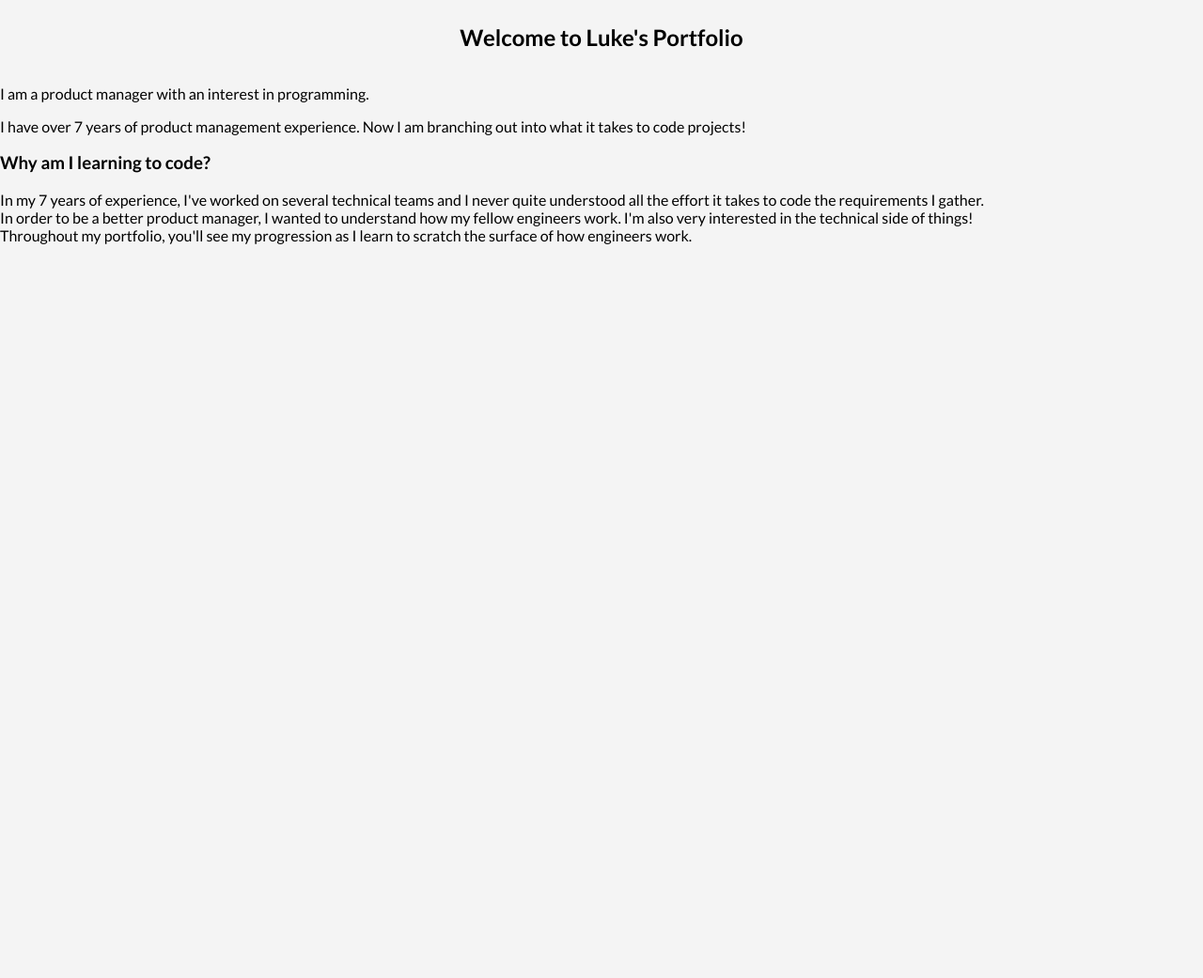
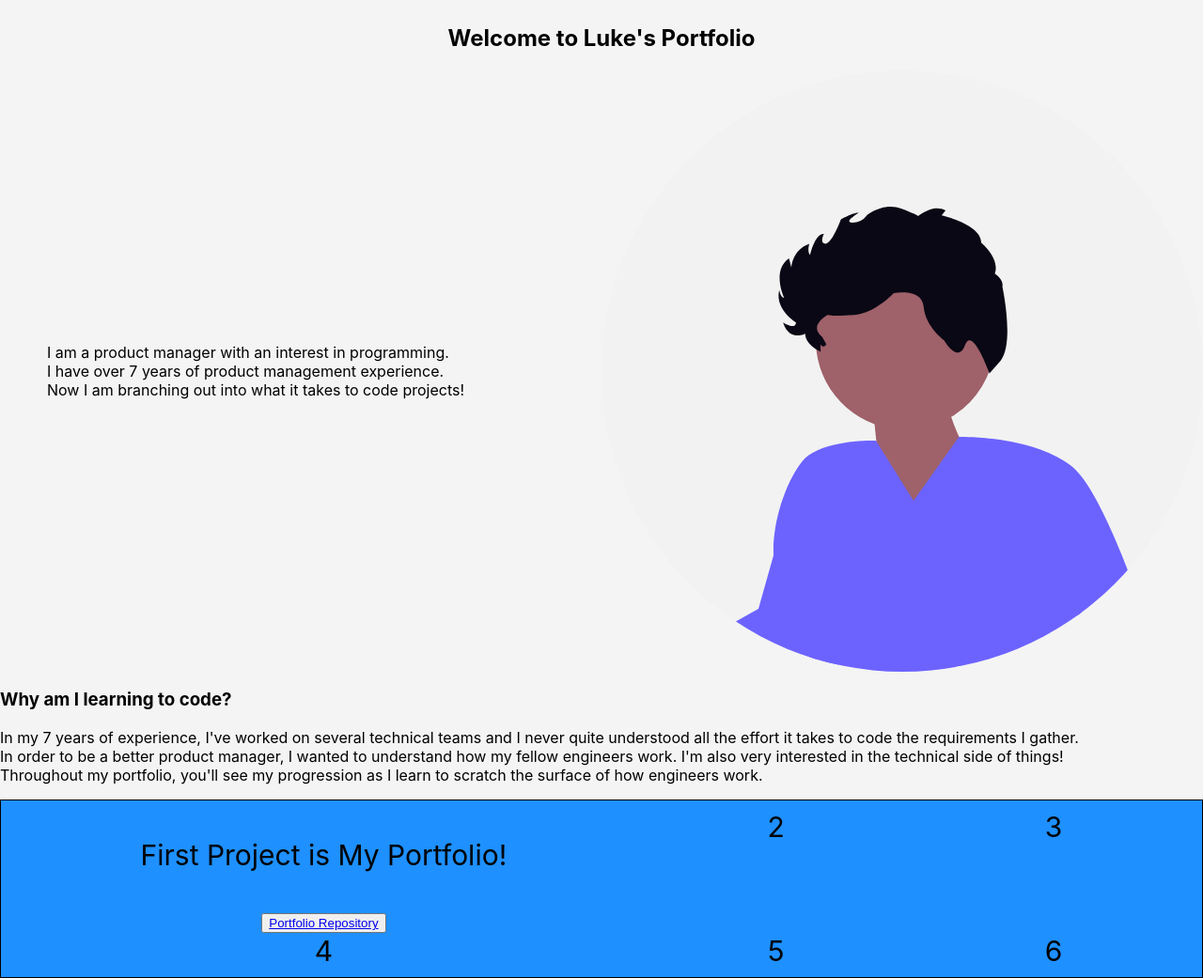
Before and after one commit to lobrique/lobrique.github.io, a plain HTML site: page Portfolio/home.html in a window 1280 px wide. Shown: the part 116-1157 px from the top of the page at 94% size. Before the commit the page ends 800 px from the top, so only its background shows below. Drawn offline with Linux system fonts and the light colour scheme.

Commit message:
Homepage content, Images, gitignore, styling

```diff
--- a/Portfolio/home.html
+++ b/Portfolio/home.html
@@ -1,31 +1,63 @@
 <!DOCTYPE html>
 <html lang="en">
   <head>
-    <link rel="stylesheet" href="style.css">
-    <link href='https://fonts.googleapis.com/css?family=Lato:400,700' rel='stylesheet' type='text/css'>
-    <meta charset="UTF-8">
-    <meta name="viewport" content="width=device-width, initial-scale=1.0">
+    <link rel="stylesheet" href="style.css" />
+    <link
+      href="https://fonts.googleapis.com/css?family=Lato:400,700"
+      rel="stylesheet"
+      type="text/css"
+    />
+    <meta charset="UTF-8" />
+    <meta name="viewport" content="width=device-width, initial-scale=1.0" />
     <title>Luke Obrique | Technical Product Manager</title>
   </head>
+  <body>
     <nav class="main-nav">
       <a href="home.html">Home</a>
       <a href="about.html">About</a>
       <a href="projects.html">Projects</a>
       <a href="contact.html">Contact</a>
     </nav>
-<body>
     <div class="hero">
       <h1>Luke's Portfolio</h1>
       <h2>Welcome to Luke's Portfolio</h2>
     </div>
+    <div class="text-image">
+      <p>
+        I am a product manager with an interest in programming. <br />
+        I have over 7 years of product management experience. <br />
+        Now I am branching out into what it takes to code projects!
+      </p>
+      <img src="images/undraw_shy-guy-avatar_094a.svg" alt="shy-guy-avatar" />
+    </div>
+    <h3>Why am I learning to code?</h3>
+    <p>
+      In my 7 years of experience, I've worked on several technical teams and I
+      never quite understood all the effort it takes to code the requirements I
+      gather. <br />
+      In order to be a better product manager, I wanted to understand how my
+      fellow engineers work. I'm also very interested in the technical side of
+      things! <br />
+      Throughout my portfolio, you'll see my progression as I learn to scratch
+      the surface of how engineers work.
+    </p>
+    <div></div>
+    <div class="gridcontainer">
       <div>
-        <p>I am a product manager with an interest in programming.</p>
-        <p>I have over 7 years of product management experience. Now I am branching out into what it takes to code projects!</p>
-    <h3>Why am I learning to code?</h3>
-        <p>In my 7 years of experience, I've worked on several technical teams and I never quite understood all the effort it takes to code the requirements I gather. <br>
-        In order to be a better product manager, I wanted to understand how my fellow engineers work. I'm also very interested in the technical side of things! <br>
-        Throughout my portfolio, you'll see my progression as I learn to scratch the surface of how engineers work.
-        </p>
+        <p>First Project is My Portfolio!</p>
+        <button>
+          <a
+            href="https://github.com/lobrique/lobrique.github.io"
+            target="_blank"
+            >Portfolio Repository</a
+          >
+        </button>
+      </div>
+      <div>2</div>
+      <div>3</div>
+      <div>4</div>
+      <div>5</div>
+      <div>6</div>
     </div>
   </body>
 </html>
--- a/Portfolio/style.css
+++ b/Portfolio/style.css
@@ -1,10 +1,16 @@
-
+/* ==============
+   Global Styling
+   ============== */
 body {
-    font-family: 'Lato', sans-serif;
+  font-family: -apple-system, BlinkMacSystemFont, system-ui, sans-serif;
   background-color: #f4f4f4;
   margin: 0;
   padding: 0;
 }
+
+/* ==============
+   Main Navigation
+   ============== */
 .main-nav {
   display: flex;
   justify-content: flex-end;
@@ -12,17 +18,45 @@ body {
   background-color: #e0b8b8;
   text-decoration: none;
   padding: 10px;
-    font-family: 'Lato', sans-serif;
   font-size: 16px;
 }
+/* ==============
+   Hero Section
+   ============== */
 .hero {
   display: flex;
   flex-direction: column;
-    font-family: 'Lato', sans-serif;
   align-items: center;
+  padding: 0;
+  margin: 0;
 }
 
+.text-image {
+  display: flex;
+  justify-content: space-between;
+  align-items: center;
+  margin-left: 50px;
+}
 
+/* ==============
+   Projects Grid On Homepage
+   ============== */
+
+.gridcontainer {
+  display: grid;
+  background-color: #f1f1f1;
+  border: 1px solid black;
+  padding: 10px;
+  font-size: 30px;
+  text-align: center;
+  grid-template-columns: auto auto auto;
+  background-color: dodgerblue;
+  padding: 10px;
+}
+
+/* ==============
+   About Page
+   ============== */
 /* The actual timeline (the vertical ruler) */
 .timeline {
   position: relative;
@@ -32,7 +66,7 @@ body {
 
 /* The actual timeline (the vertical ruler) */
 .timeline::after {
-    content: '';
+  content: "";
   position: absolute;
   width: 6px;
   background-color: white;
@@ -46,7 +80,7 @@ body {
 .container {
   padding: 10px 40px;
   position: relative;
-    background-color:beige;
+  background-color: beige;
   width: 50%;
   width: 100%;
   padding-left: 70px;
@@ -55,13 +89,13 @@ body {
 
 /* Circles on timeline*/
 .container::after {
-    content: '';
+  content: "";
   position: absolute;
   width: 25px;
   height: 25px;
   right: -17px;
   background-color: white;
-    border: 4px solid #FF9F55;
+  border: 4px solid #ff9f55;
   top: 15px;
   border-radius: 50%;
   z-index: 1;
@@ -127,7 +161,8 @@ body {
 }
 
 /* Make sure all circles are at the same spot */
-    .left::after, .right::after {
+.left::after,
+.right::after {
   left: 15px;
 }
 
@@ -135,3 +170,11 @@ body {
 .right {
   left: 0%;
 }
+
+/* Colors to add later
+ Darkest Green - #344E41
+ Darker Green - #3A5A40
+ Dark Green - #588157
+ Light Green - #A3B18A
+ Non Green - #DAD7CD
+*/
```
Also changed, not shown: Portfolio/about.html (+8 -4 lines), Portfolio/contact.html (+8 -4 lines), Portfolio/projects.html (+8 -4 lines), Portfolio/images/undraw_shy-guy-avatar_094a.svg (added), 1 other file. Lines whose indentation alone changed are shown as unchanged.
